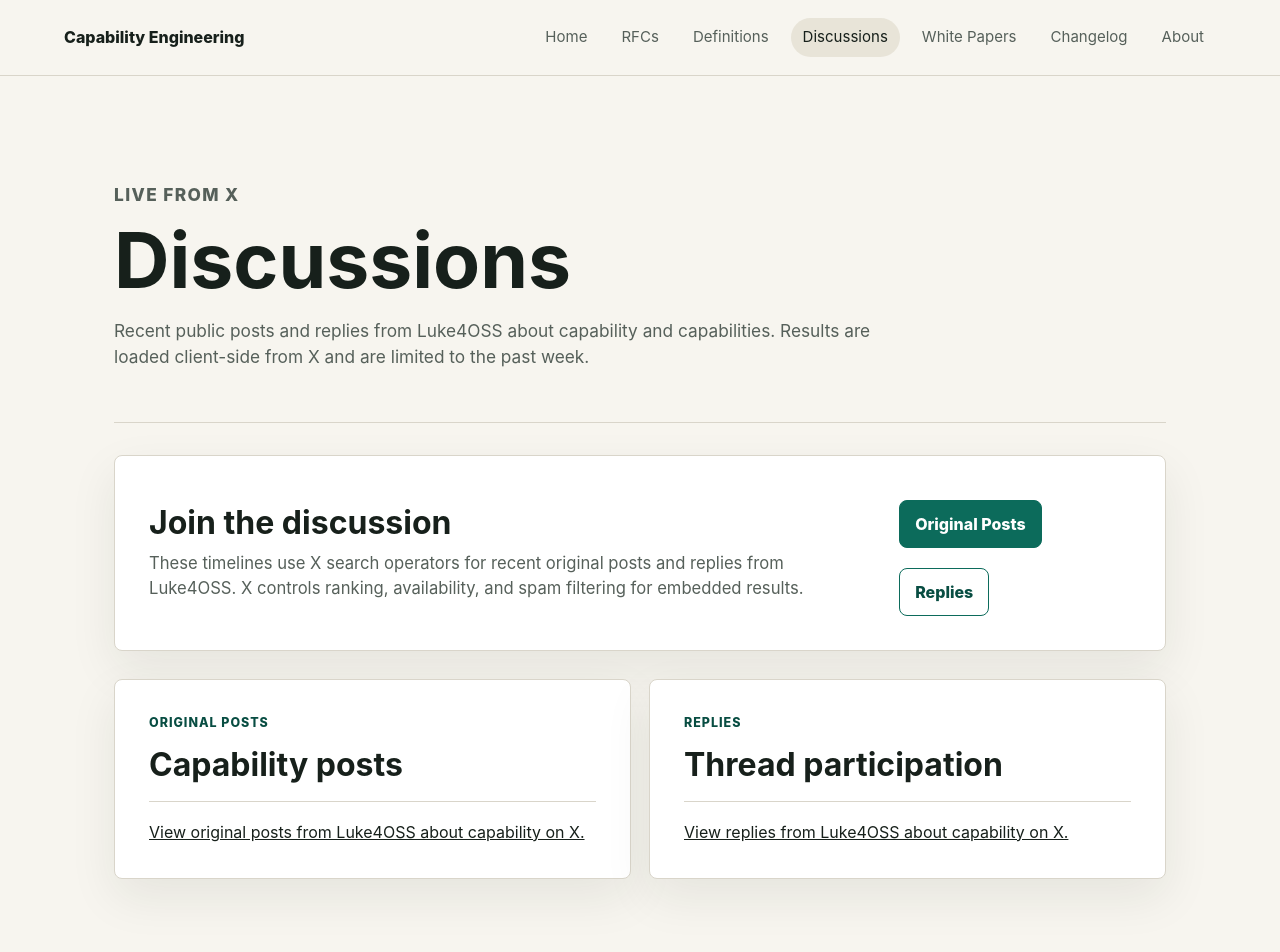
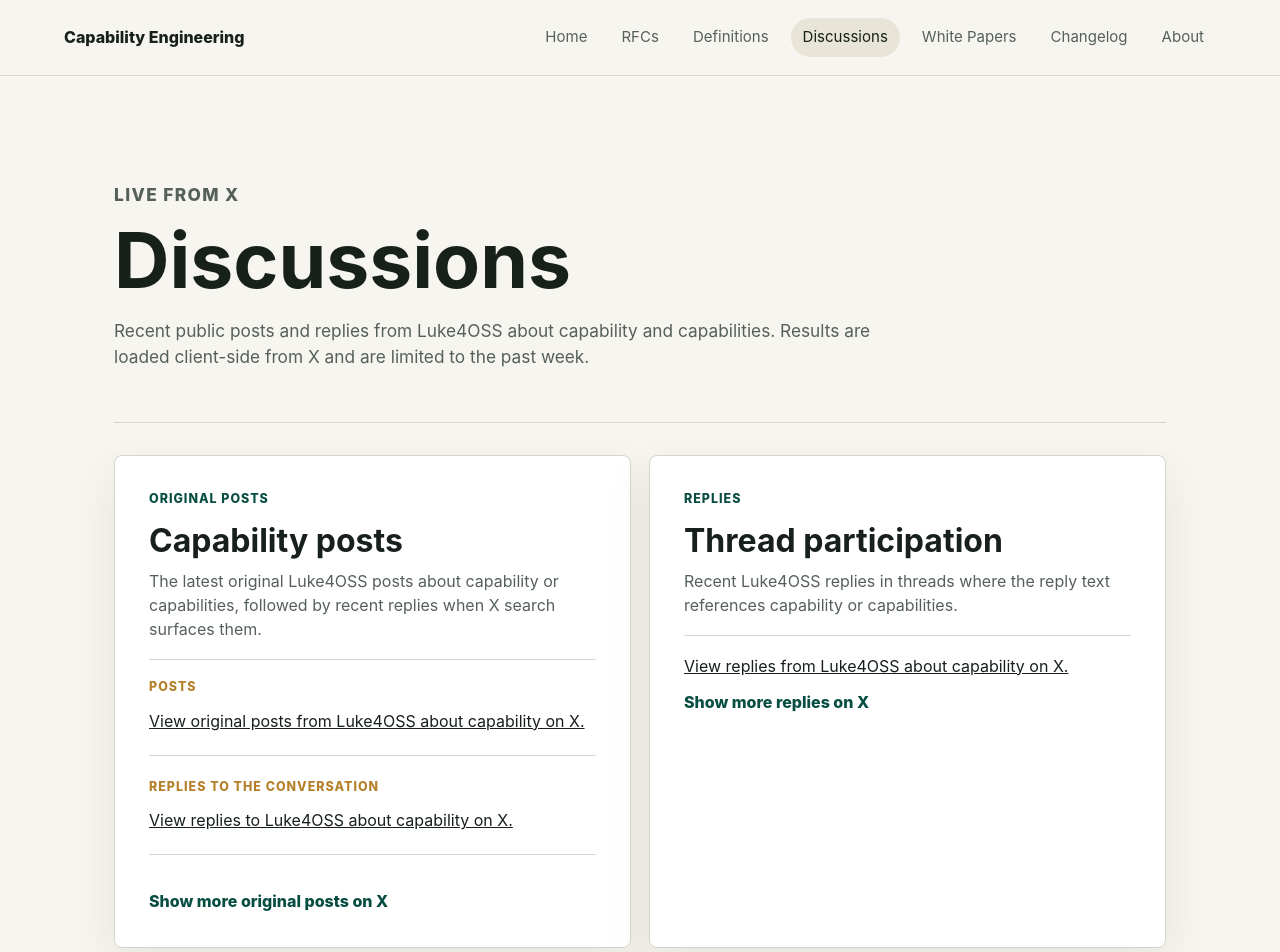
Before and after one commit to lwoydziak/Capability-Engineering, a plain HTML site: page discussions.html in a window 1280 px wide. Shown: the top 952 px of the page. Drawn offline with Linux system fonts and the light colour scheme.

Commit message:
Refine discussions embeds

```diff
--- a/assets/site.css
+++ b/assets/site.css
@@ -286,7 +286,40 @@ a {
   font-size: clamp(1.45rem, 2.5vw, 2rem);
   letter-spacing: 0;
   line-height: 1.12;
+  margin: 0 0 10px;
+}
+
+.discussion-panel-header p:not(.status) {
+  color: var(--muted);
+  font-size: 1rem;
   margin: 0;
+}
+
+.x-feed-block {
+  border-bottom: 1px solid var(--line);
+  margin-bottom: 22px;
+  padding-bottom: 22px;
+}
+
+.feed-label {
+  color: var(--gold);
+  font-size: 0.78rem;
+  font-weight: 800;
+  letter-spacing: 0.08em;
+  margin: 0 0 12px;
+  text-transform: uppercase;
+}
+
+.show-more-link {
+  color: var(--accent-dark);
+  display: inline-flex;
+  font-weight: 800;
+  margin-top: 12px;
+  text-decoration: none;
+}
+
+.show-more-link:hover {
+  text-decoration: underline;
 }
 
 .feedback-panel {
--- a/discussions.html
+++ b/discussions.html
@@ -32,35 +32,42 @@
         </p>
       </section>
 
-      <section class="feedback-panel">
-        <div>
-          <h2>Join the discussion</h2>
-          <p>
-            These timelines use X search operators for recent original posts and
-            replies from Luke4OSS. X controls ranking, availability, and spam
-            filtering for embedded results.
-          </p>
-        </div>
-        <div class="button-row">
-          <a class="button" id="x-original-search" href="https://x.com/Luke4OSS">Original Posts</a>
-          <a class="button secondary" id="x-reply-search" href="https://x.com/Luke4OSS/with_replies">Replies</a>
-        </div>
-      </section>
-
       <section class="discussion-grid" aria-label="Capability discussions from X">
         <article class="discussion-panel">
           <div class="discussion-panel-header">
             <p class="status">Original Posts</p>
             <h2>Capability posts</h2>
+            <p>
+              The latest original Luke4OSS posts about capability or capabilities,
+              followed by recent replies when X search surfaces them.
+            </p>
           </div>
+          <div class="x-feed-block">
+            <p class="feed-label">Posts</p>
             <a
               class="twitter-timeline"
               id="original-timeline"
-            data-height="720"
+              data-tweet-limit="2"
               data-chrome="noheader nofooter noborders transparent"
               href="https://twitter.com/search?q=from%3ALuke4OSS%20%28capability%20OR%20capabilities%29%20-filter%3Areplies%20-filter%3Aretweets"
             >
               View original posts from Luke4OSS about capability on X.
+            </a>
+          </div>
+          <div class="x-feed-block">
+            <p class="feed-label">Replies to the conversation</p>
+            <a
+              class="twitter-timeline"
+              id="conversation-replies-timeline"
+              data-tweet-limit="3"
+              data-chrome="noheader nofooter noborders transparent"
+              href="https://twitter.com/search?q=to%3ALuke4OSS%20%28capability%20OR%20capabilities%29%20-from%3ALuke4OSS%20-filter%3Aretweets"
+            >
+              View replies to Luke4OSS about capability on X.
+            </a>
+          </div>
+          <a class="show-more-link" id="x-original-search" href="https://x.com/Luke4OSS">
+            Show more original posts on X
           </a>
         </article>
 
@@ -68,15 +75,22 @@
           <div class="discussion-panel-header">
             <p class="status">Replies</p>
             <h2>Thread participation</h2>
+            <p>
+              Recent Luke4OSS replies in threads where the reply text references
+              capability or capabilities.
+            </p>
           </div>
           <a
             class="twitter-timeline"
             id="reply-timeline"
-            data-height="720"
+            data-tweet-limit="3"
             data-chrome="noheader nofooter noborders transparent"
             href="https://twitter.com/search?q=from%3ALuke4OSS%20%28capability%20OR%20capabilities%29%20filter%3Areplies%20-filter%3Aretweets"
           >
             View replies from Luke4OSS about capability on X.
+          </a>
+          <a class="show-more-link" id="x-reply-search" href="https://x.com/Luke4OSS/with_replies">
+            Show more replies on X
           </a>
         </article>
       </section>
@@ -92,6 +106,7 @@
       const since = oneWeekAgo.toISOString().slice(0, 10);
       const terms = "(capability OR capabilities)";
       const originalQuery = `from:Luke4OSS ${terms} -filter:replies -filter:retweets since:${since}`;
+      const conversationRepliesQuery = `to:Luke4OSS ${terms} -from:Luke4OSS -filter:retweets since:${since}`;
       const replyQuery = `from:Luke4OSS ${terms} filter:replies -filter:retweets since:${since}`;
       const xSearchBase = "https://x.com/search?f=live&q=";
       const twitterSearchBase = "https://twitter.com/search?q=";
@@ -99,6 +114,7 @@
       document.querySelector("#x-original-search").href = `${xSearchBase}${encodeURIComponent(originalQuery)}`;
       document.querySelector("#x-reply-search").href = `${xSearchBase}${encodeURIComponent(replyQuery)}`;
       document.querySelector("#original-timeline").href = `${twitterSearchBase}${encodeURIComponent(originalQuery)}`;
+      document.querySelector("#conversation-replies-timeline").href = `${twitterSearchBase}${encodeURIComponent(conversationRepliesQuery)}`;
       document.querySelector("#reply-timeline").href = `${twitterSearchBase}${encodeURIComponent(replyQuery)}`;
 
       const widgetScript = document.createElement("script");
```
Lines whose indentation alone changed are shown as unchanged.
